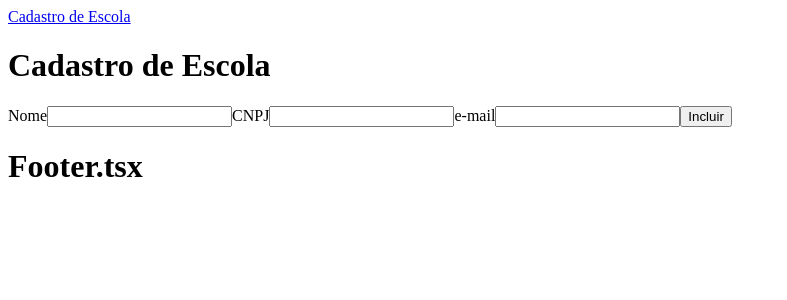
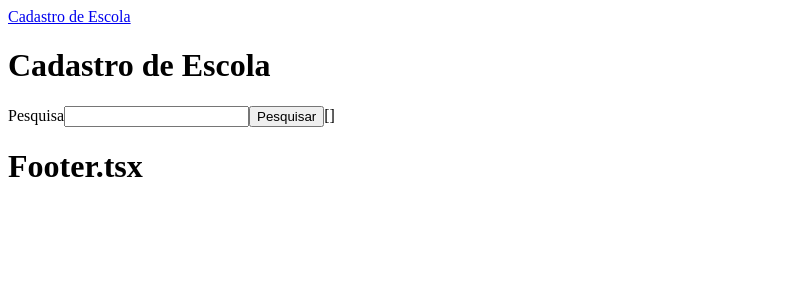
Before and after one commit to pedroaosilva07/fsd0019, a React (Create React App) app in the folder ProjetoBaseReact/: page /escola in a window 1280 px wide. Shown: the top 300 px of the page, without its empty margins (0-787 px from the left). Built offline with nearby package versions, Linux system fonts and the light colour scheme.

Commit message:
ImplantacaoSearch

```diff
--- a/ProjetoBaseReact/src/Componentes/InputText.tsx
+++ b/ProjetoBaseReact/src/Componentes/InputText.tsx
@@ -1,4 +1,4 @@
-import React from 'react';
+import React, { useRef } from 'react';
 
 interface InputTextInterface {
   label: string,
--- a/ProjetoBaseReact/src/Crud/Escola/Escola.tsx
+++ b/ProjetoBaseReact/src/Crud/Escola/Escola.tsx
@@ -6,9 +6,21 @@ import { URL_SERVIDOR } from '../../Config/Setup';
 
 import InputText from '../../Componentes/InputText';
 
+interface LocalStateInterface {
+  acao: 'incluindo' | 'excluindo' | 'pesquisando' | 'editando'
+}
+
+interface PesquisaInterface {
+  nome: string
+}
+
 export default function Escola() {
 
+  const [rsPesquisa, setRsPesquisa] = useState<Array<EscolaInterface>>([])
+
   const globalContext = (useContext(ContextoGlobal) as ContextoGlobalInterface)
+
+  const [localState, setLocalState] = useState({ acao: 'pesquisando' })
 
   const [escola, setEscola] = useState<EscolaInterface>({
     cnpj: '',
@@ -16,6 +28,8 @@ export default function Escola() {
     idEscola: 0,
     nome: ''
   })
+
+  const [pesquisa, setPesquisa] = useState<PesquisaInterface>({ nome: '' })
 
   const btIncluir = () => {
 
@@ -42,15 +56,68 @@ export default function Escola() {
 
   }
 
+  const btPesquisar = () => {
+
+    globalContext.setMensagemState({ exibir: true, mensagem: 'Pesquisando Escola', tipo: 'processando' })
+
+    setTimeout(() => {
+
+      fetch(URL_SERVIDOR.concat('/escola'), {
+        // body: JSON.stringify(escola),
+        headers: {
+          'Content-Type': 'application/json',
+        },
+        method: 'GET'
+      }).then(rs => {
+
+        // Primeiro Then do Fetch - Testo Status + Tratamento dos dados
+
+        if (rs.status == 200) {
+          globalContext.setMensagemState({ exibir: false, mensagem: '', tipo: 'aviso' })
+
+          // Envio somente os dados para o próximo Then....
+          return rs.json()
+
+        } else {
+          globalContext.setMensagemState({ exibir: true, mensagem: 'Erro ao Pesquisar Escola!!!', tipo: 'erro' })
+        }
+      }).then(rsEscolas => {
+
+        setRsPesquisa(rsEscolas)
+
+      }).catch(() => {
+        globalContext.setMensagemState({ exibir: true, mensagem: 'Erro no Servidor. Não foi possível pesquisar Escola!!!', tipo: 'erro' })
+      })
+
+    }, 2000)
+
+  }
+
   return (
     <>
       <h1>Cadastro de Escola</h1>
 
-      <InputText label="Nome" type="text" dados={escola} field="nome" setState={setEscola} />
-      <InputText label="CNPJ" type="text" dados={escola} field="cnpj" setState={setEscola} />
-      <InputText label="e-mail" type="text" dados={escola} field="email" setState={setEscola} />
+      <>
+        <InputText label="Pesquisa" type="text" dados={pesquisa} field="nome" setState={setPesquisa} />
+        <input type="button" onClick={btPesquisar} value="Pesquisar" />
+      </>
 
-      <input type="button" onClick={btIncluir} value="Incluir" />
+
+      {localState.acao != 'pesquisando' &&
+        <>
+          <InputText label="Nome" type="text" dados={escola} field="nome" setState={setEscola} />
+          <InputText label="CNPJ" type="text" dados={escola} field="cnpj" setState={setEscola} />
+          <InputText label="e-mail" type="text" dados={escola} field="email" setState={setEscola} />
+        </>
+      }
+
+      {localState.acao == 'incluindo' &&
+
+        <input type="button" onClick={btIncluir} value="Incluir" />
+
+      }
+
+      {JSON.stringify(rsPesquisa)}
 
     </>
   );
```
